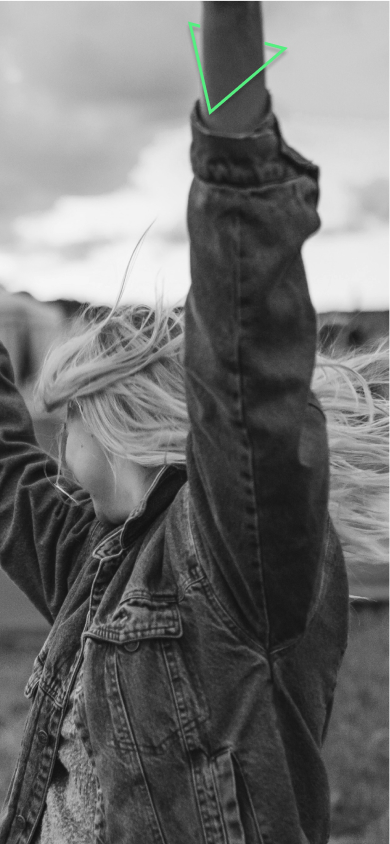
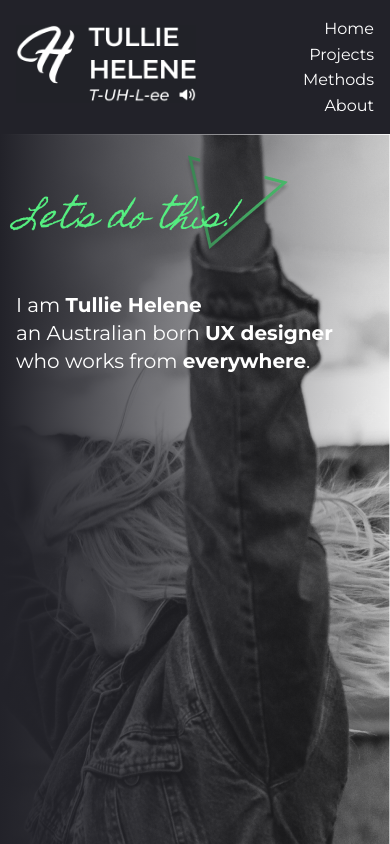
Before and after one commit to anwarmontasir/tullie-demo, a plain HTML site: page index.html in a window 390 px wide. Shown: the top 844 px of the page. Drawn offline with Linux system fonts and the light colour scheme.

Commit message:
responsive version

```diff
--- a/css/style.css
+++ b/css/style.css
@@ -1,20 +1,84 @@
 * {
     box-sizing: border-box;
 }
+img {
+    width: 100%;
+    height: auto;
+}
+strong {font-weight: bold;}
+em {font-style: italic;}
+
 body {
     /*
       vh: https://css-tricks.com/fun-viewport-units/
       this is your background for pages that don't have a bg image
     */
-    background: linear-gradient(#222329 0, #222329 100px, #fff 100vh);
-    color: #222329;
+    background: linear-gradient(#222229 0, #222229 100px, #fff 100vh);
+    color: #222229;
+    font-family: "Montserrat", sans-serif;
+    line-height: 1.4;
 }
 body#homepage {
-    /* https://stackoverflow.com/questions/2504071/how-do-i-combine-a-background-image-and-css3-gradient-on-the-same-element*/
-    background-image: url('../assets/images/hero-background-desktop.jpg'), linear-gradient(#222329 0%, #222329 100vh, #fff 100%);
+    background: linear-gradient(#222229 0, #222229 100vh, #fff 100%);
+}
+#wrapper {
+    max-width: 1400px;
+    margin: 0 auto;
+    min-height: 100vh;
+}
+header {
+    display: flex;
+    justify-content: space-between;
+    align-items: center;
+    background: #222229;
+    padding: 1rem;
+}
+#logo {
+    width: 180px;
+}
+nav {
+    text-align: right;
+    line-height: 1.6;
+}
+nav ul li a {
+    color: #fff;
+    text-decoration: none;
+}
+.menu {
+    width: 32px;
+}
+.hero {
+    padding: 1rem;
+    color: #fff;
+    font-size: 1.25rem;
+    min-height: 2000px;
+    background-image: linear-gradient(to right, rgba(34,34,41,1) 0%, rgba(34,34,41,0) 100%), url('../assets/images/hero-background-desktop.jpg');
     background-repeat: no-repeat;
     background-position: top right;
 }
-#tall {
-    height: 9999px;
+h1 {
+    color: #55EE80;
+    font-family: "Homemade Apple", cursive;
+    font-style: italic;
+    font-size: 2rem;
+    margin: 3rem 0;
 }
+
+@media screen and (min-width: 560px) {
+    nav ul li {
+        display: inline-block;
+        margin-left: 10px;
+    }
+    nav ul li a {
+        color: #fff;
+    }
+    .menu {
+        display: none;
+    }
+    h1 {
+        font-size: 3rem;
+    }
+    .hero {
+        font-size: 1.5rem;
+    }
+}
--- a/index.html
+++ b/index.html
@@ -15,9 +15,31 @@
     <link rel="stylesheet" href="css/style.css">
 
 </head>
+
 <body id="homepage">
-    <div id="tall">
-        <!-- this will be replaced by content, eventually -->
+    <!-- wraps responsive content -->
+    <div id="wrapper">
+        <header>
+            <div id="logo">
+                <img src="assets/images/tullie-helene-logo.png" alt="Tullie Helene logo">
+            </div>
+            <nav>
+                <ul>
+                    <li><a href="index.html">Home</a></li>
+                    <li><a href="projects.html">Projects</a></li>
+                    <li><a href="methods.html">Methods</a></li>
+                    <li><a href="about.html">About</a></li>
+                </ul>
+            </nav>
+        </header>
+        <main>
+            <section class="hero">
+                <h1>Let's do this!</h1>
+                <p>I am <strong>Tullie Helene</strong><br>
+                an Australian born <strong>UX designer</strong><br>
+                who works from <strong>everywhere</strong>.</p>
+            </section>
+        </main>
     </div>
 </body>
 </html>
```
Also changed, not shown: assets/icons/bgr-menu-wht.png (added), assets/images/tullie-helene-logo.png (added), 4 other files.
